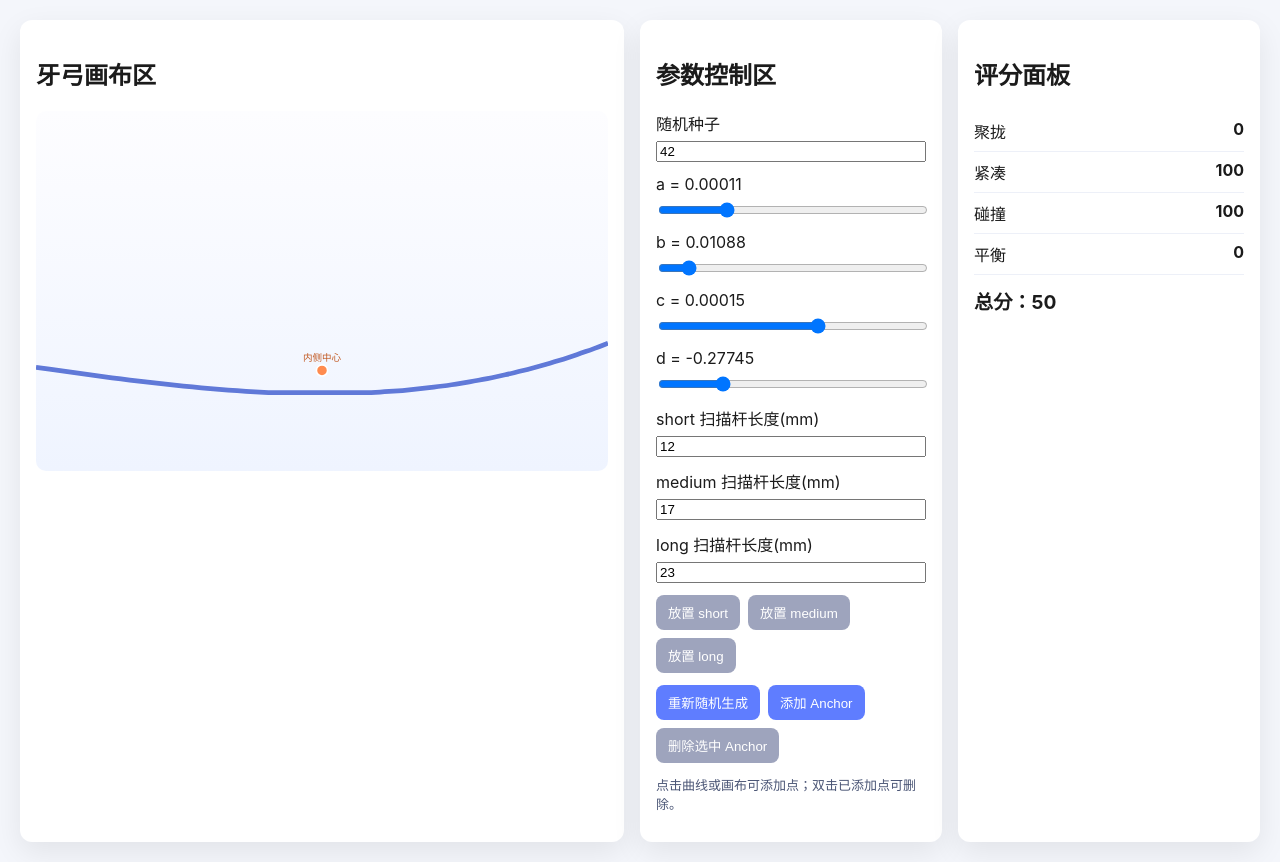
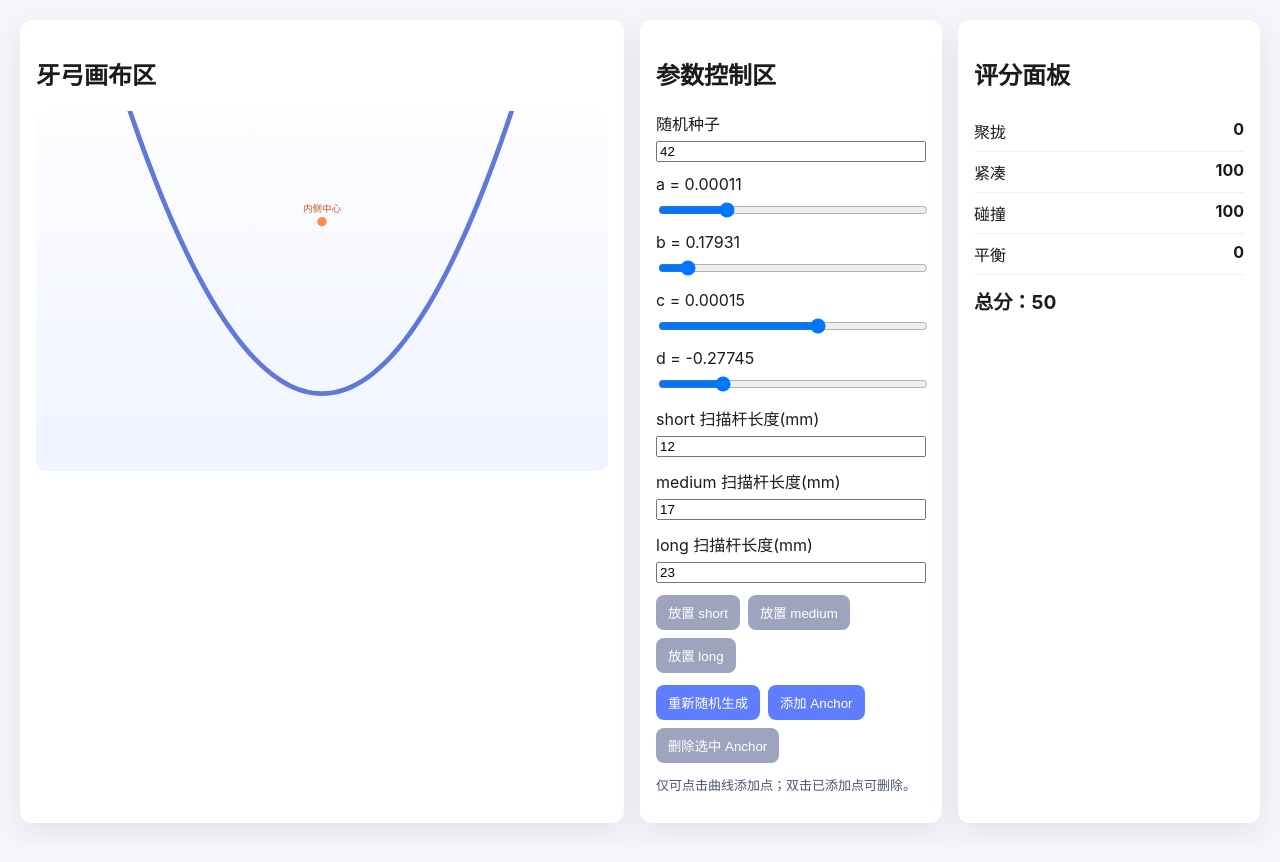
Before and after one commit to JINGCHYII/toggle_anchor, a React (Vite) app: page / in a window 1280 px wide. Built offline with nearby package versions, Linux system fonts and the light colour scheme.

Commit message:
Adjust curve interaction and bar sizing behavior

```diff
--- a/src/App.tsx
+++ b/src/App.tsx
@@ -1,4 +1,4 @@
-import { useState, type MouseEventHandler, type PointerEventHandler } from 'react';
+import { useRef, useState, type MouseEventHandler, type PointerEventHandler } from 'react';
 import { CUBIC_RANGES } from './domain/archGenerator';
 import type { Anchor, BarType } from './domain/models';
 import { BAR_TYPES, getDragAngle } from './domain/placement';
@@ -34,6 +34,8 @@ function App() {
   } = usePlannerStore();
 
   const [draggingBar, setDraggingBar] = useState<{ anchorId: string; type: BarType } | null>(null);
+  const movedWhileDraggingRef = useRef(false);
+  const suppressNextCanvasClickRef = useRef(false);
 
   const archPath = toArchPath(arch.contour);
   const innerCenter =
@@ -58,19 +60,29 @@ function App() {
       return;
     }
 
+    movedWhileDraggingRef.current = true;
     setBarAngle(anchor.id, draggingBar.type, getDragAngle(anchor, { x, y }));
   };
 
   const stopDragging = () => {
+    if (draggingBar && movedWhileDraggingRef.current) {
+      suppressNextCanvasClickRef.current = true;
+    }
     setDraggingBar(null);
+    movedWhileDraggingRef.current = false;
   };
 
   const handleCanvasClick: MouseEventHandler<SVGSVGElement> = (event) => {
-    if (draggingBar) {
+    if (draggingBar || suppressNextCanvasClickRef.current) {
+      suppressNextCanvasClickRef.current = false;
       return;
     }
-    const clickedAnchor = (event.target as HTMLElement).closest('[data-anchor-id]');
+    const target = event.target as HTMLElement;
+    const clickedAnchor = target.closest('[data-anchor-id]');
     if (clickedAnchor) {
+      return;
+    }
+    if (!target.closest('.arch-path')) {
       return;
     }
     const { x, y } = mapEventToCanvas(event, event.currentTarget);
@@ -115,6 +127,7 @@ function App() {
                     transform={`rotate(${rect.angleDeg} ${anchor.x} ${anchor.y})`}
                     onPointerDown={(event) => {
                       event.stopPropagation();
+                      movedWhileDraggingRef.current = false;
                       setDraggingBar({ anchorId: anchor.id, type });
                     }}
                   />
@@ -215,7 +228,7 @@ function App() {
             删除选中 Anchor
           </button>
         </div>
-        <p className="tips">点击曲线或画布可添加点；双击已添加点可删除。</p>
+        <p className="tips">仅可点击曲线添加点；双击已添加点可删除。</p>
       </section>
 
       <section className="panel score-panel">
--- a/src/domain/archGenerator.ts
+++ b/src/domain/archGenerator.ts
@@ -27,7 +27,7 @@ const MAX_DEPTH_MM = 40;
 
 export const CUBIC_RANGES = {
   a: { min: 0.00005, max: 0.0003 },
-  b: { min: 0.01, max: 0.02 },
+  b: { min: 0.1, max: 1 },
   c: { min: -0.001, max: 0.001 },
   d: { min: -0.5, max: 0.5 }
 };
@@ -40,7 +40,6 @@ const createSeededRng = (seed: number) => {
   };
 };
 
-const clamp = (value: number, min: number, max: number) => Math.max(min, Math.min(max, value));
 
 export const mmXToCanvasX = (xMm: number, width: number) => {
   const centerX = width / 2;
@@ -54,10 +53,8 @@ export const canvasXToMmX = (xCanvas: number, width: number) => {
   return (xCanvas - centerX) * canvasToMmX;
 };
 
-export const evaluateCubicDepthMm = (coefficients: CubicCoefficients, xMm: number) => {
-  const rawDepth = coefficients.a * xMm ** 3 + coefficients.b * xMm ** 2 + coefficients.c * xMm + coefficients.d;
-  return clamp(rawDepth, 0, MAX_DEPTH_MM);
-};
+export const evaluateCubicDepthMm = (coefficients: CubicCoefficients, xMm: number) =>
+  coefficients.a * xMm ** 3 + coefficients.b * xMm ** 2 + coefficients.c * xMm + coefficients.d;
 
 const calcInnerCenter = (points: ArchPoint[], height: number): ArchPoint => {
   const geometricCenter = points.reduce(
--- a/src/domain/placement.ts
+++ b/src/domain/placement.ts
@@ -1,6 +1,6 @@
 import type { Anchor, ArchPoint, BarType } from './models';
 
-export const BAR_WIDTH = 10;
+export const BAR_WIDTH = 9;
 
 export const getPlacementAngle = (anchor: Pick<Anchor, 'x' | 'y'>, center: ArchPoint): number => {
   const dx = center.x - anchor.x;
--- a/src/render/barRenderer.ts
+++ b/src/render/barRenderer.ts
@@ -10,7 +10,7 @@ export interface BarRect {
 }
 
 export const getBarRect = (anchor: Pick<Anchor, 'x' | 'y'>, bar: Pick<ScanBar, 'length' | 'angle'>): BarRect => {
-  const width = bar.length;
+  const width = bar.length * 10;
   const height = BAR_WIDTH;
   const x = anchor.x;
   const y = anchor.y - height / 2;
--- a/src/state/usePlannerStore.ts
+++ b/src/state/usePlannerStore.ts
@@ -178,6 +178,11 @@ export const usePlannerStore = create<PlannerState>((set) => ({
   addAnchorAtPoint: (x, y) =>
     set((state) => {
       const nextId = state.arch.anchors.length + 1;
+      const clampedPoint = {
+        x: Math.max(0, Math.min(state.arch.width, x)),
+        y: Math.max(0, Math.min(state.arch.height, y))
+      };
+      const snappedPoint = closestPointOnCurve(state.arch.contour, clampedPoint.x, clampedPoint.y);
       const newAnchor = makeAnchor(
         nextId,
         state.arch.width,
@@ -185,10 +190,7 @@ export const usePlannerStore = create<PlannerState>((set) => ({
         state.barLengths,
         state.arch.contour,
         state.arch.innerCenter,
-        {
-          x: Math.max(0, Math.min(state.arch.width, x)),
-          y: Math.max(0, Math.min(state.arch.height, y))
-        }
+        snappedPoint
       );
       const arch = { ...state.arch, anchors: [...state.arch.anchors, newAnchor] };
       return { arch, selectedAnchorId: newAnchor.id, score: scoreTotal(arch) };
```
